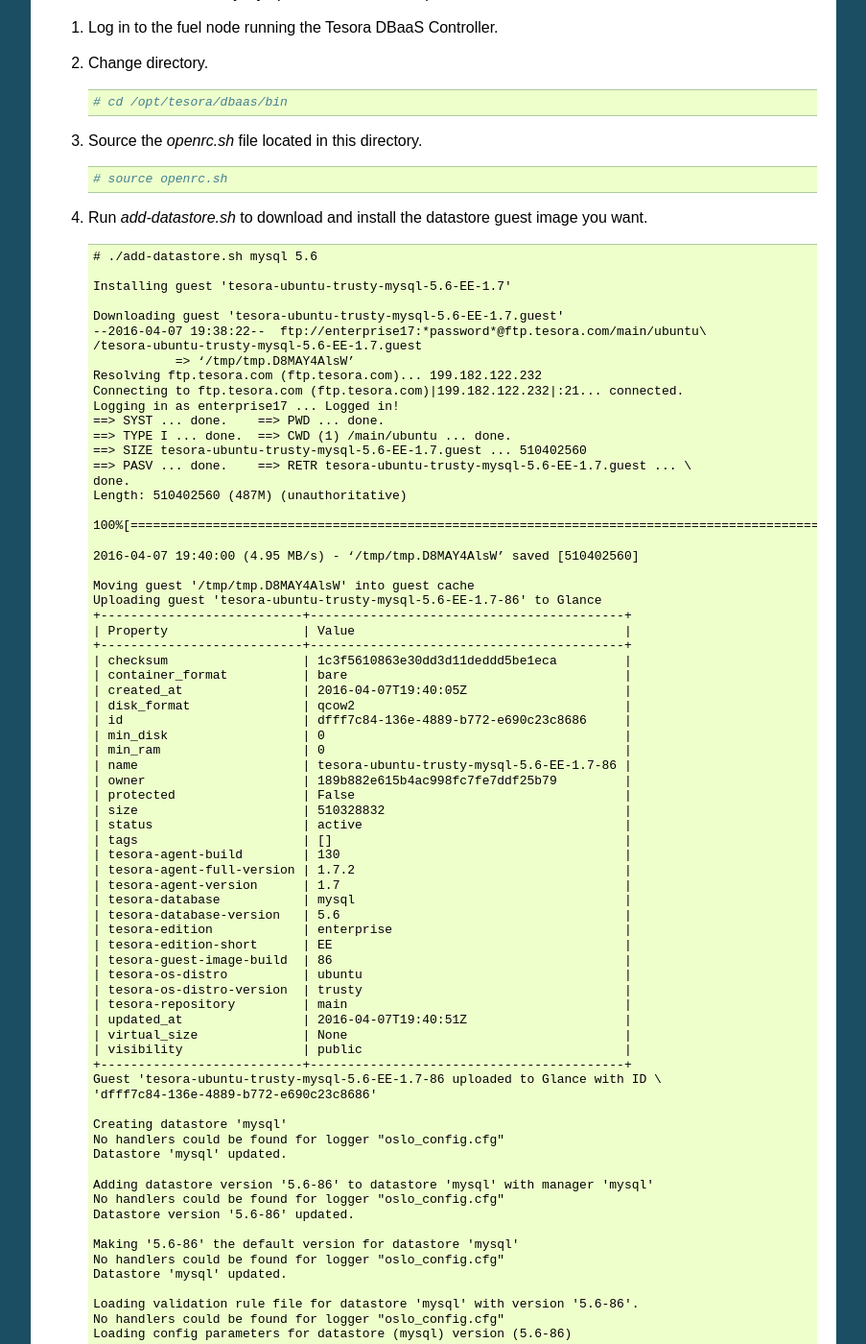
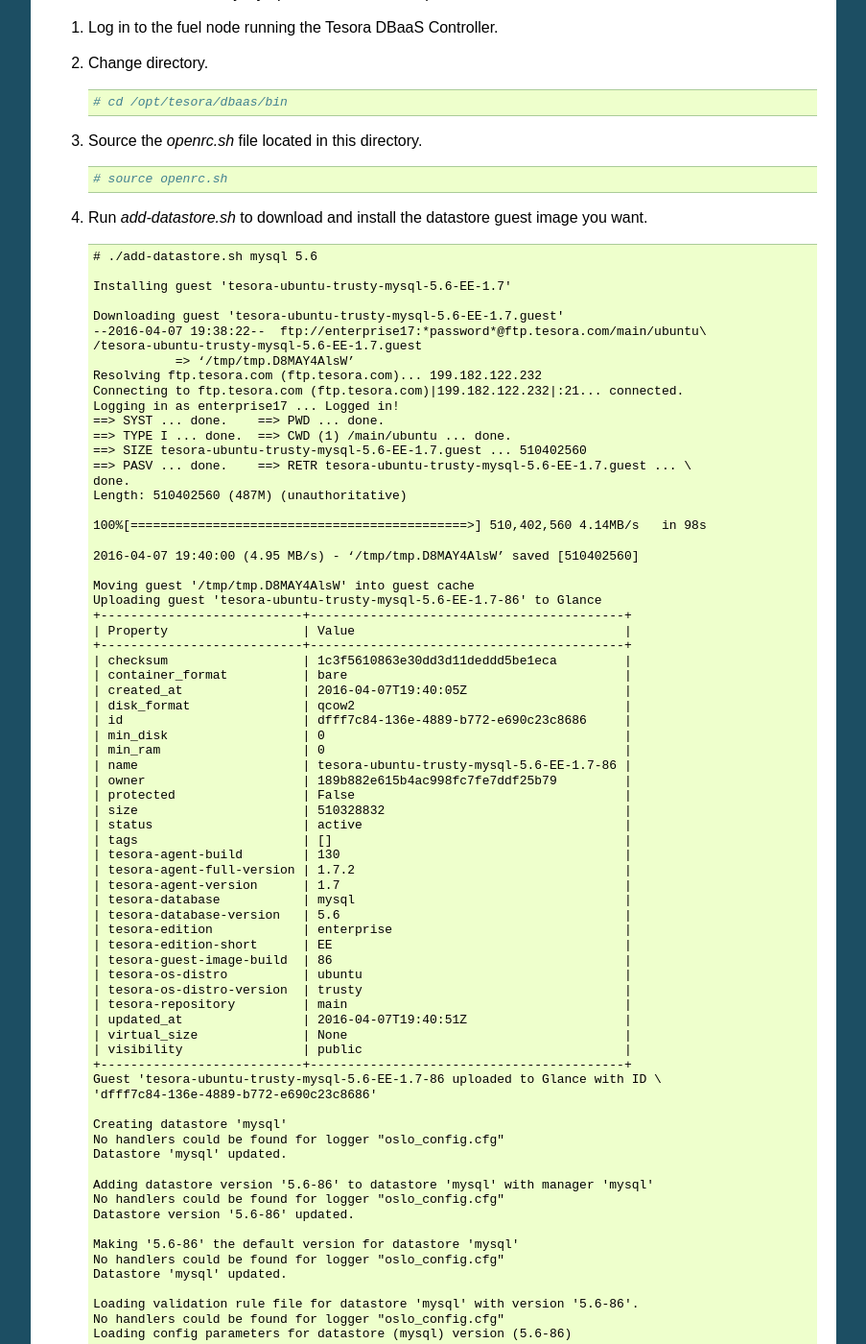
Before and after one commit to Tesora/fuel-plugin-tesora-dbaas, a Sphinx documentation site: the page built from docs/guide/source/tesora-dbaas-guide.rst, in a window 1280 px wide and 1400 px high, scrolled down 2965 px. Shown: the whole window at 96% size, without its empty margins (198-1101 px from the left). Built offline with Sphinx 7.4.7, drawn with Linux system fonts in a browser that asks for light colours; some of the changed text lies outside the part shown.

```diff
--- a/docs/guide/source/conf.py
+++ b/docs/guide/source/conf.py
@@ -48,7 +48,7 @@ master_doc = 'tesora-dbaas-guide'
 
 # General information about the project.
 project = u'Tesora DBaaS Platform plugin for Fuel'
-copyright = u'2016, Tesora Inc.'
+copyright = u'2016, Tesora, Inc.'
 
 # The version info for the project you're documenting, acts as replacement for
 # |version| and |release|, also used in various other places throughout the
@@ -183,7 +183,7 @@ html_static_path = ['_static']
 htmlhelp_basename = 'NAME-doc'
 
 # -- Options for [rst2]pdf output ---------------------------------------------
-pdf_documents = [('tesora-dbaas-guide', u'tesora-dbaas-guide', u'Tesora DBaaS Platform plugin for Fuel Documentation', u'Tesora Inc.'),]
+pdf_documents = [('tesora-dbaas-guide', u'tesora-dbaas-guide', u'Tesora DBaaS Platform plugin for Fuel Documentation', u'Tesora, Inc.'),]
 
 # -- Options for LaTeX output ---------------------------------------------
 
@@ -202,8 +202,8 @@ latex_elements = {
 # (source start file, target name, title,
 #  author, documentclass [howto, manual, or own class]).
 latex_documents = [
-  ('tesora-dbaas-guide', 'name.tex', u'Tesora DBaaS Platform plugin for Fuel Documentation',
-   u'Tesora Inc.', 'manual'),
+  ('tesora-dbaas-guide', 'tesora-dbaas-guide.tex', u'Tesora DBaaS Platform plugin for Fuel Documentation',
+   u'Tesora, Inc.', 'manual'),
 ]
 
 # The name of an image file (relative to this directory) to place at the top of
@@ -237,7 +237,7 @@ latex_elements = { 'classoptions': ',openany,oneside', 'babel' : '\\usepackage[e
 # (source start file, name, description, authors, manual section).
 man_pages = [
     ('tesora-dbaas-guide', 'fuel-plugin-tesora-dbaas', u'Guide to the Tesora DBaaS Platform Plugin for Fuel',
-     [u'Tesora Inc.'], 1)
+     [u'Tesora, Inc.'], 1)
 ]
 
 # If true, show URL addresses after external links.
@@ -251,7 +251,7 @@ man_pages = [
 #  dir menu entry, description, category)
 texinfo_documents = [
   ('tesora-dbaas-guide', 'fuel-plugin-tesora-dbaas', u'Tesora DBaaS Platform Plugin for Fuel Documentation',
-   u'Tesora Inc.', 'fuel-plugin-tesora-dbaas', 'Tesora DBaaS Platform Plugin for Fuel Documentation',
+   u'Tesora, Inc.', 'fuel-plugin-tesora-dbaas', 'Tesora DBaaS Platform Plugin for Fuel Documentation',
    'Miscellaneous'),
 ]
 
@@ -276,9 +276,9 @@ pdf_inline_footnotes = True
 # -- Options for Epub output ----------------------------------------------
 
 epub_title = u'Tesora DBaaS Platform Plugin for Fuel'
-epub_author = u'Tesora Inc.'
-epub_publisher = u'Tesora Inc.'
-epub_copyright = u'2016, Tesora Inc.'
+epub_author = u'Tesora, Inc.'
+epub_publisher = u'Tesora, Inc.'
+epub_copyright = u'2016, Tesora, Inc.'
 
 # The basename for the epub file. It defaults to the project name.
 #epub_basename = u'fuel-plugin-tesora-dbaas'
--- a/docs/guide/source/tesora-dbaas-guide.rst
+++ b/docs/guide/source/tesora-dbaas-guide.rst
@@ -156,7 +156,7 @@ To install a datastore for say `mysql 5.6`, follow these steps:
      done.
      Length: 510402560 (487M) (unauthoritative)
 
-     100%[=============================================================================================>] 510,402,560 4.14MB/s   in 98s
+     100%[=============================================>] 510,402,560 4.14MB/s   in 98s
 
      2016-04-07 19:40:00 (4.95 MB/s) - ‘/tmp/tmp.D8MAY4AlsW’ saved [510402560]
 
```
